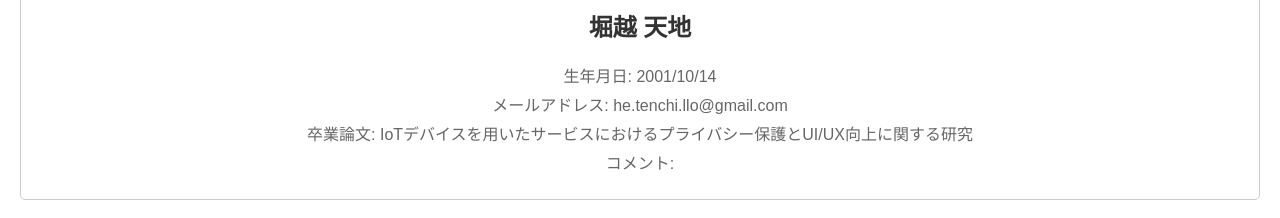
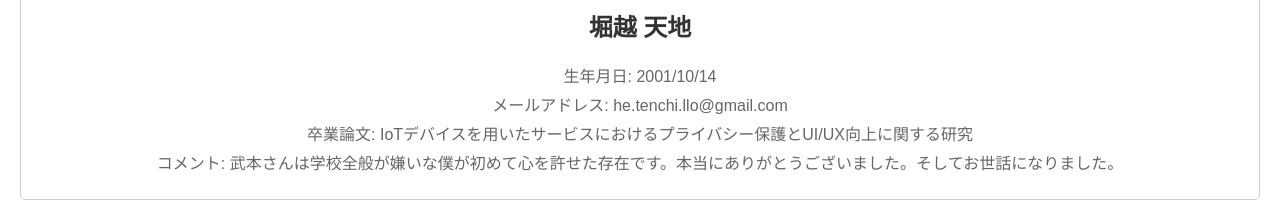
Before and after one commit to Tenchi-desu/MemoryOfTakemotoLab, a plain HTML site: page index.html in a window 1280 px wide. Shown: the part 1094-1312 px from the top of the page. Drawn offline with Linux system fonts and the light colour scheme.

Commit message:
Add text of tenchi profile's comments

```diff
--- a/index.html
+++ b/index.html
@@ -29,7 +29,7 @@
         <p>生年月日: 2001/10/14</p>
         <p>メールアドレス: he.tenchi.llo@gmail.com</p>
         <p>卒業論文: IoTデバイスを用いたサービスにおけるプライバシー保護とUI/UX向上に関する研究</p>
-        <p>コメント: </p>
+        <p>コメント: 武本さんは学校全般が嫌いな僕が初めて心を許せた存在です。本当にありがとうございました。そしてお世話になりました。</p>
     </section>
 
     <section class="member">
```
